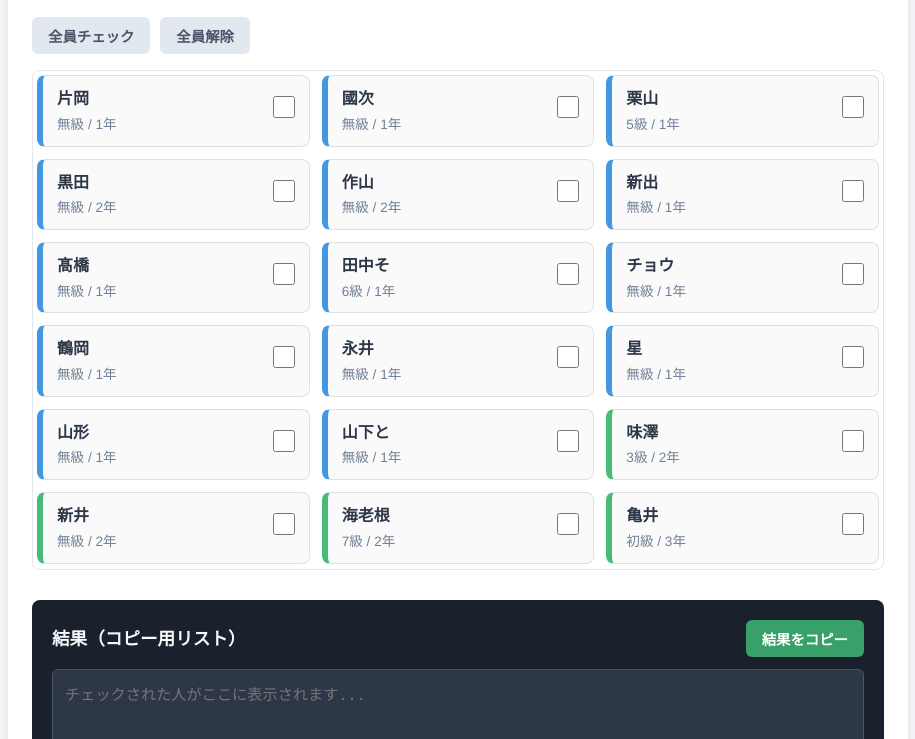
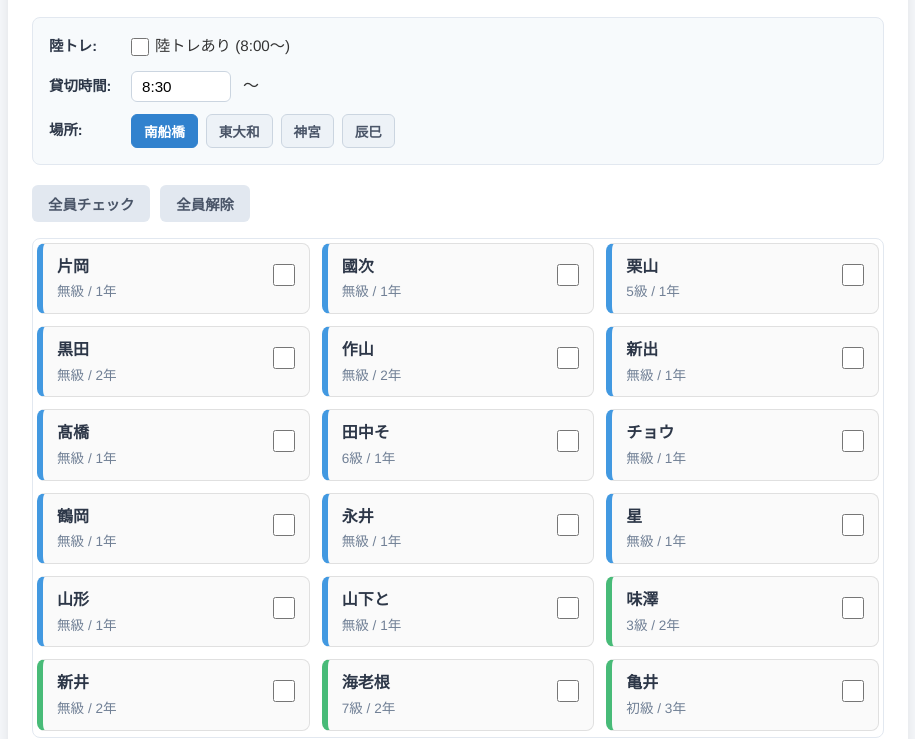
Before and after one commit to eri87590/skating.120, a plain HTML site: page index.html in a window 1280 px wide. Shown: the part 116-855 px from the top of the page, without its empty margins (182-1097 px from the left). Drawn offline with Linux system fonts and the light colour scheme.

Commit message:
Add files via upload

```diff
--- a/index.html
+++ b/index.html
@@ -3,7 +3,7 @@
 <head>
   <meta charset="UTF-8">
   <meta name="viewport" content="width=device-width, initial-scale=1.0">
-  <title>曲かけ順メーカー</title>
+  <title>出席管理・ソートツール</title>
   <style>
     * {
       box-sizing: border-box;
@@ -35,6 +35,73 @@
       color: #666;
       margin-bottom: 20px;
     }
+
+    /* ★ 練習情報入力エリアのスタイル ★ */
+    .practice-info-panel {
+      background: #f7fafc;
+      border: 1px solid #e2e8f0;
+      border-radius: 8px;
+      padding: 16px;
+      margin-bottom: 20px;
+      display: flex;
+      flex-direction: column;
+      gap: 12px;
+    }
+    .info-row {
+      display: flex;
+      align-items: center;
+      gap: 12px;
+      flex-wrap: wrap;
+    }
+    .info-label {
+      font-weight: bold;
+      font-size: 0.9rem;
+      color: #2d3748;
+      min-width: 70px;
+    }
+    .checkbox-label {
+      display: flex;
+      align-items: center;
+      gap: 6px;
+      cursor: pointer;
+      font-size: 0.95rem;
+    }
+    .checkbox-label input[type="checkbox"] {
+      width: 18px;
+      height: 18px;
+      cursor: pointer;
+    }
+    .time-input {
+      padding: 6px 10px;
+      border: 1px solid #cbd5e0;
+      border-radius: 6px;
+      font-size: 0.95rem;
+      width: 100px;
+    }
+    .place-buttons {
+      display: flex;
+      gap: 8px;
+      flex-wrap: wrap;
+    }
+    .btn-place {
+      background-color: #edf2f7;
+      color: #4a5568;
+      border: 1px solid #cbd5e0;
+      padding: 6px 12px;
+      border-radius: 6px;
+      font-size: 0.85rem;
+      cursor: pointer;
+      transition: all 0.2s;
+    }
+    .btn-place:hover {
+      background-color: #e2e8f0;
+    }
+    .btn-place.active {
+      background-color: #3182ce;
+      color: white;
+      border-color: #3182ce;
+    }
+
     .action-bar {
       display: flex;
       gap: 10px;
@@ -86,7 +153,7 @@
       transition: background 0.15s, border-color 0.15s;
     }
 
-    /* ★ 学年ごとの左フチのアクセントカラー ★ */
+    /* 学年ごとの左フチのアクセントカラー */
     .member-card.grade-1 { border-left: 6px solid #4299e1; } /* 1年生: 青 */
     .member-card.grade-2 { border-left: 6px solid #48bb78; } /* 2年生: 緑 */
     .member-card.grade-3 { border-left: 6px solid #ed8936; } /* 3年生: オレンジ */
@@ -136,7 +203,7 @@
     }
     textarea.result-box {
       width: 100%;
-      height: 240px;
+      height: 280px;
       background: #2d3748;
       color: #edf2f7;
       border: 1px solid #4a5568;
@@ -151,26 +218,54 @@
       border-color: #63b3ed;
     }
 
-    /* スマホ対応（画面幅600px以下） */
+    /* スマホ対応 */
     @media (max-width: 600px) {
       body { padding: 10px; }
       .container { padding: 16px; }
       h1 { font-size: 1.25rem; }
+      .info-row { flex-direction: column; align-items: flex-start; gap: 6px; }
       .action-bar button { flex: 1; padding: 12px 8px; }
       .member-grid { grid-template-columns: 1fr; max-height: 350px; }
       .member-card { padding: 12px; }
       .check-wrapper input[type="checkbox"] { width: 26px; height: 26px; }
       .result-header { flex-direction: column; align-items: stretch; gap: 8px; }
       .result-header button { width: 100%; padding: 12px; }
-      textarea.result-box { height: 180px; font-size: 0.9rem; }
+      textarea.result-box { height: 220px; font-size: 0.9rem; }
     }
   </style>
 </head>
 <body>
 
 <div class="container">
-  <h1>曲かけ順メーカー</h1>
-  <p class="desc">チェックを入れると【①級 ➔ ②学年 ➔ ③あいうえお順で名前が下に出力されます。</p>
+  <h1>出席者管理・自動ソートツール</h1>
+  <p class="desc">チェックを入れると【①級 ➔ ②部活年次 ➔ ③フリガナのあいうえお順】でソートされた名前が下に出力されます。</p>
+
+  <!-- ★ 練習設定パネル ★ -->
+  <div class="practice-info-panel">
+    <div class="info-row">
+      <span class="info-label">陸トレ:</span>
+      <label class="checkbox-label">
+        <input type="checkbox" id="hasRikutore" onchange="updateResult()">
+        陸トレあり (8:00〜)
+      </label>
+    </div>
+
+    <div class="info-row">
+      <span class="info-label">貸切時間:</span>
+      <input type="text" id="charterTime" class="time-input" value="8:30" placeholder="8:30" oninput="updateResult()">
+      <span>〜</span>
+    </div>
+
+    <div class="info-row">
+      <span class="info-label">場所:</span>
+      <div class="place-buttons">
+        <button class="btn-place active" onclick="selectPlace('南船橋', this)">南船橋</button>
+        <button class="btn-place" onclick="selectPlace('東大和', this)">東大和</button>
+        <button class="btn-place" onclick="selectPlace('神宮', this)">神宮</button>
+        <button class="btn-place" onclick="selectPlace('辰巳', this)">辰巳</button>
+      </div>
+    </div>
+  </div>
 
   <div class="action-bar">
     <button class="btn-secondary" onclick="selectAll(true)">全員チェック</button>
@@ -189,6 +284,18 @@
 </div>
 
 <script>
+  // ----------------------------------------------------
+  // ★ 場所の略称 ➔ 正式名称 マッピング
+  // ----------------------------------------------------
+  const placeFullNameMap = {
+    "南船橋": "南船橋Aリンク",
+    "東大和": "東大和スケートセンター",
+    "神宮": "神宮",
+    "辰巳": "辰巳メインリンク"
+  };
+
+  let selectedPlaceKey = "南船橋"; // デフォルト設定
+
   // ----------------------------------------------------
   // ★ メンバー登録リスト
   // ----------------------------------------------------
@@ -238,14 +345,11 @@
 
   ];
 
-
-  // 級の優先ランク
   const rankPriority = {
     "無級": 0, "初級": 1, "1級": 2, "2級": 3,
     "3級": 4, "4級": 5, "5級": 6, "6級": 7, "7級": 8
   };
 
-  // 学年文字列から数字を取り出す内部関数
   function extractNumber(gradeStr) {
     if (!gradeStr) return 99;
     const kanjiMap = { "一": 1, "二": 2, "三": 3, "四": 4, "１": 1, "２": 2, "３": 3, "４": 4 };
@@ -256,25 +360,20 @@
     return isNaN(num) ? 99 : num;
   }
 
-  // ★ 表示用学年の数字を取得（見た目の色・デザイン用）
   function parseDisplayGrade(member) {
     return extractNumber(member.grade);
   }
 
-  // ★ ソート用部活年次の数字を取得（並び替え・曲かけ順用）
   function parseSortGrade(member) {
-    // clubGrade が書いてあればそれを使い、無ければ grade を使う
     const targetGrade = member.clubGrade || member.grade;
     return extractNumber(targetGrade);
   }
 
   let members = [];
 
-  // 初期化関数
   function init() {
     members = initialMembers.map(m => ({ ...m, checked: false }));
 
-    // 画面一覧の並び順（①ソート用部活年次：1年 ➔ 2年 ➔ 3年 ➔ 4年、②同じ年次内はフリガナ順）
     members.sort((a, b) => {
       const gA = parseSortGrade(a);
       const gB = parseSortGrade(b);
@@ -285,15 +384,13 @@
     render();
   }
 
-  // 画面描画
   function render() {
     const listEl = document.getElementById('memberList');
     listEl.innerHTML = '';
 
     members.forEach(member => {
-     // アクセントカラーの色フチも「ソート用部活年次」の数字を使用
-     const sortGradeNum = parseSortGrade(member);
-     const gradeClass = `grade-${sortGradeNum}`;
+      const sortGradeNum = parseSortGrade(member);
+      const gradeClass = `grade-${sortGradeNum}`;
 
       const card = document.createElement('div');
       card.className = `member-card ${gradeClass} ${member.checked ? 'checked' : ''}`;
@@ -326,6 +423,15 @@
     render();
   }
 
+  // ★ 場所ボタンの切り替え処理 ★
+  function selectPlace(key, btnEl) {
+    selectedPlaceKey = key;
+    document.querySelectorAll('.btn-place').forEach(btn => btn.classList.remove('active'));
+    btnEl.classList.add('active');
+    updateResult();
+  }
+
+  // ★ 結果更新処理 ★
   function updateResult() {
     const attendees = members.filter(m => m.checked);
 
@@ -334,7 +440,20 @@
       return;
     }
 
-    // コピー結果の並び替え（①級 ➔ ②ソート用部活年次 ➔ ③フリガナ順）
+    // 1. 先頭テキストの構築
+    const hasRikutore = document.getElementById('hasRikutore').checked;
+    const charterTime = document.getElementById('charterTime').value.trim() || "〇:〇";
+    const placeFullName = placeFullNameMap[selectedPlaceKey] || selectedPlaceKey;
+
+    let headerText = "";
+    if (hasRikutore) {
+      headerText += `陸トレ8:00〜、`;
+    }
+    headerText += `貸切${charterTime}〜\n`;
+    headerText += `${placeFullName}です。\n\n`;
+    headerText += `曲かけTop Gun\n`;
+
+    // 2. メンバーの並び替え（①級 ➔ ②ソート用部活年次 ➔ ③フリガナ順）
     attendees.sort((a, b) => {
       const rA = rankPriority[a.rank] ?? 99;
       const rB = rankPriority[b.rank] ?? 99;
@@ -347,13 +466,15 @@
       return a.kana.localeCompare(b.kana, 'ja');
     });
 
+    // 3. 名前リストと末尾テキストの結合
     const names = attendees.map(m => m.name);
-    let resultString = names.join('\n5秒\n');
+    const namesList = names.join('\n5秒\n');
 
     const footerText = "\n5秒\n初級課題\n一級課題\nよろしくお願いいたします。";
-    resultString += footerText;
 
-    document.getElementById('resultText').value = resultString;
+    const finalResult = headerText + namesList + footerText;
+
+    document.getElementById('resultText').value = finalResult;
   }
 
   function copyResult() {
```
